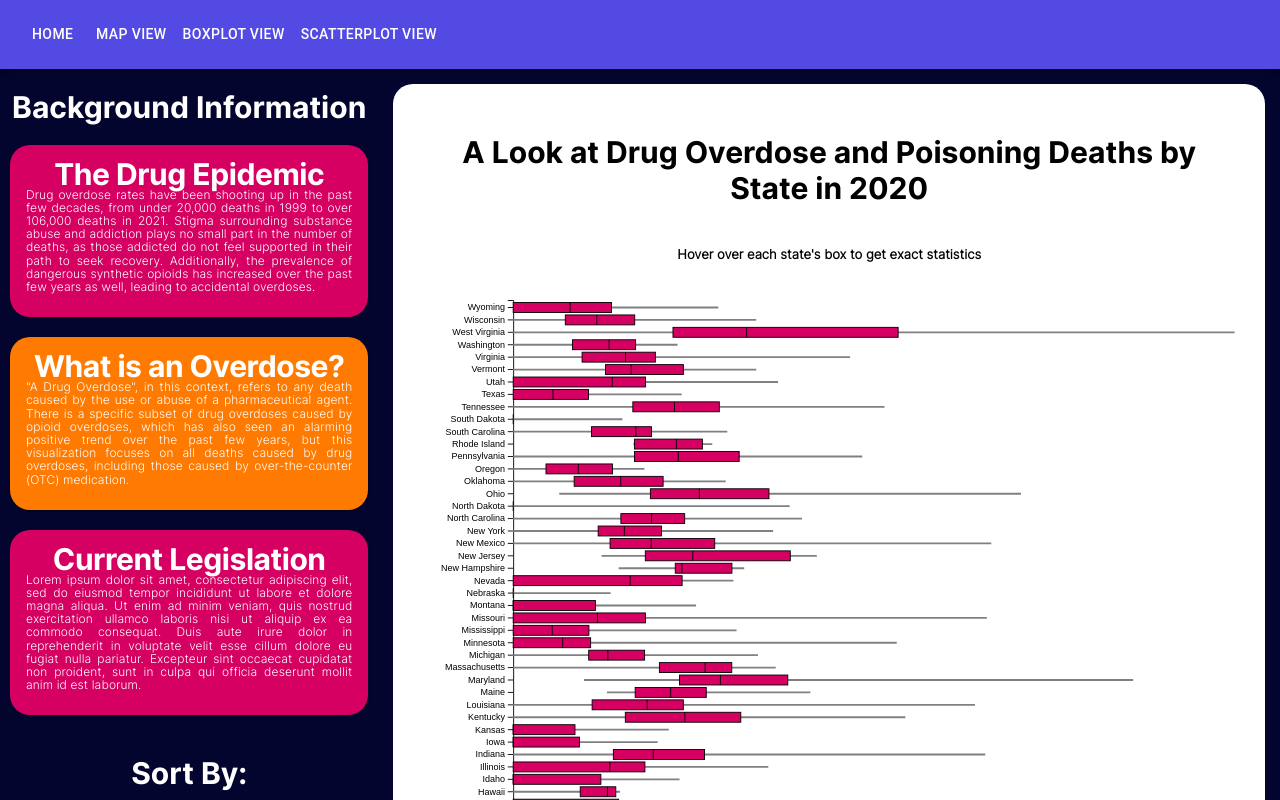
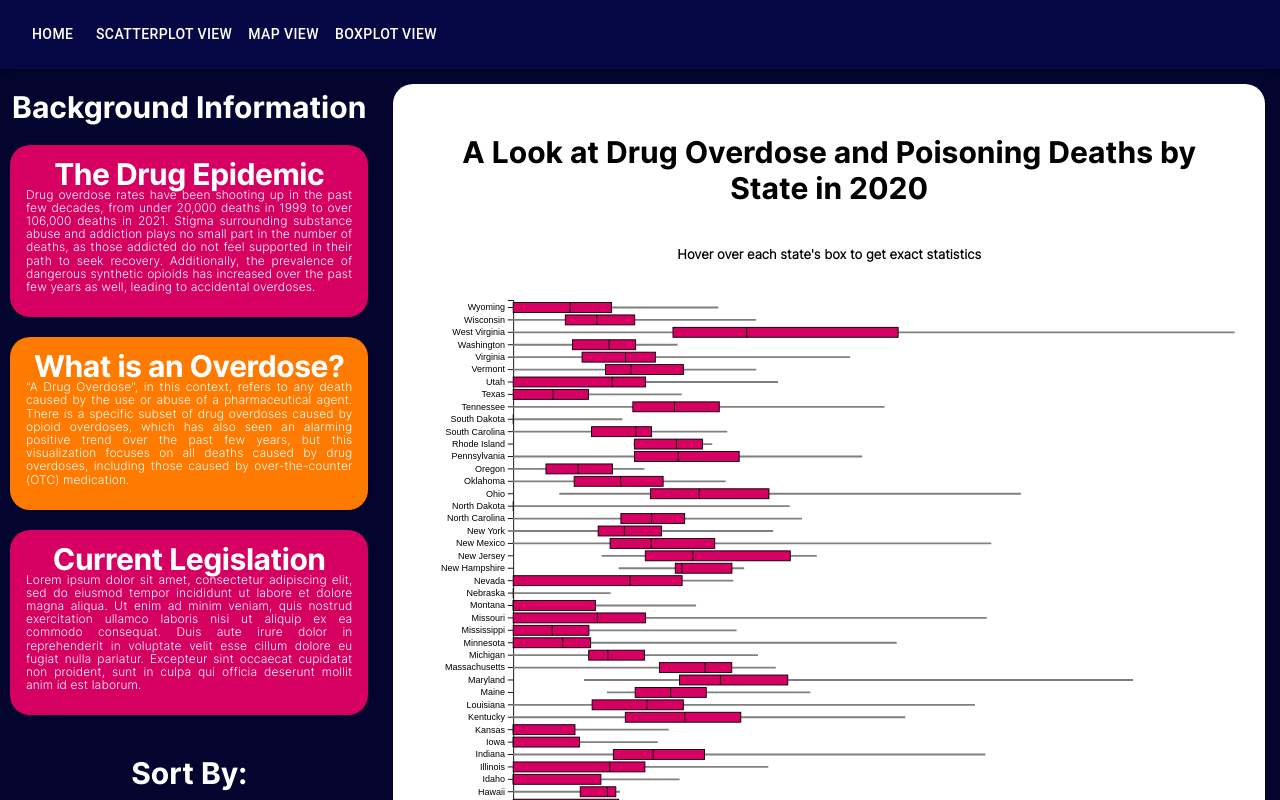
Before and after one commit to vkrithika25/drug-overdoses-react-d3, a React (Create React App) app: page /box in a window 1280 px wide. Shown: the top 800 px of the page. Built offline with nearby package versions, Linux system fonts and the light colour scheme.

Commit message:
fixed router

```diff
--- a/src/App.css
+++ b/src/App.css
@@ -178,7 +178,7 @@ body {
 }
 
 .MuiContainer-root, .MuiContainer-maxWidthXl, .css-19r6kue-MuiContainer-root {
-  background-color: #534ae3;
+  background-color: #060845;
 }
 
 #intro-page {
--- a/src/App.js
+++ b/src/App.js
@@ -58,7 +58,7 @@ export default function App() {
       <div>
       <Router>
             <Routes>
-                <Route exact path='/' element={<HomePage />} />
+                <Route exact path='/drug-overdoses-react-d3' element={<HomePage />} />
                 <Route path='/scatterplot' element={<ScatterplotPage />} />
                 <Route path='/map' element={<MapPage />} />
                 <Route path='/box' element={<BoxPage />} />
--- a/src/components/NavBar.js
+++ b/src/components/NavBar.js
@@ -8,7 +8,7 @@ import Container from '@mui/material/Container';
 import Button from '@mui/material/Button';
 import MenuItem from '@mui/material/MenuItem';
 
-const pages = [{name: 'Home', link: '/'}, {name: 'Map View', link: '/map'}, {name: 'BoxPlot View', link: '/box'}, {name: 'Scatterplot View', link: '/scatterplot'}];
+const pages = [{name: 'Home', link: '/drug-overdoses-react-d3'}, {name: 'Scatterplot View', link: '/scatterplot'}, {name: 'Map View', link: '/map'}, {name: 'BoxPlot View', link: '/box'}];
 
 function ResponsiveAppBar() {
   const [anchorElNav, setAnchorElNav] = React.useState(null);
```
